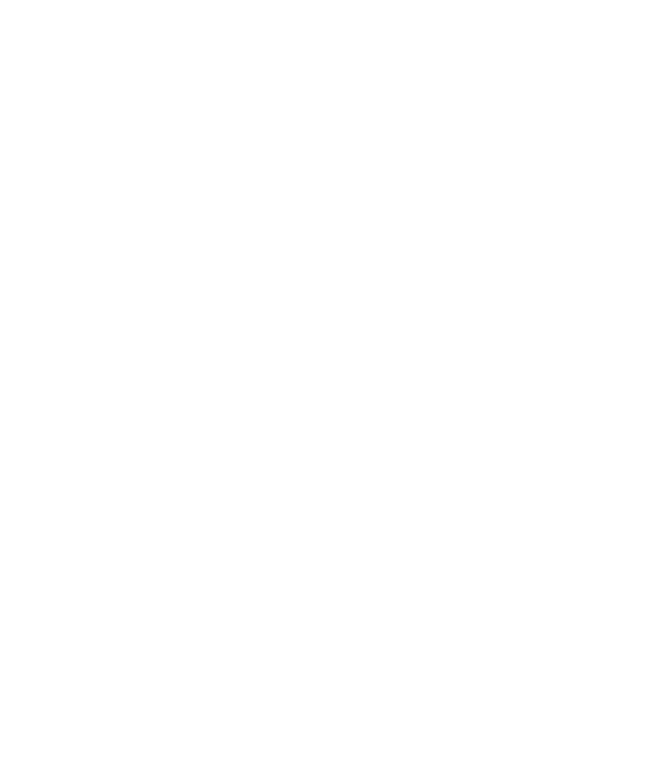
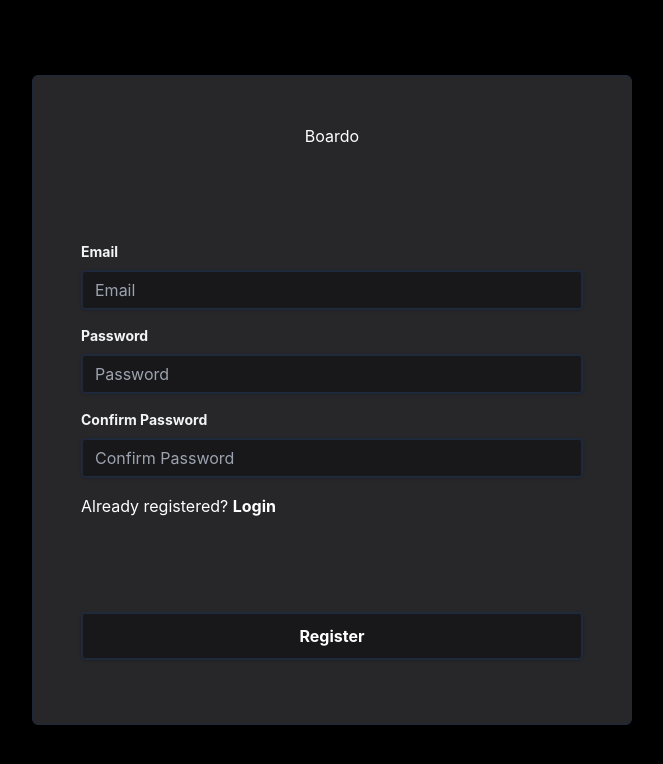
Before and after one commit to dingi7/boardo, a React (Create React App) app: page /auth/register in a window 1280 px wide. Before the commit this address had no page. Shown: the top 764 px of the page, without its empty margins (308-971 px from the left). Built offline with nearby package versions, Linux system fonts and the light colour scheme; what react-auth-kit would draw is missing.

Commit message:
Add register page

```diff
--- a/src/App.tsx
+++ b/src/App.tsx
@@ -1,16 +1,17 @@
-import { BrowserRouter, Routes, Route } from 'react-router-dom';
-import './App.css';
-import { LandingPage } from './Pages/LandingPage/LandingPage';
-import { Board } from './Pages/Board/Board';
-import { AuthProvider } from 'react-auth-kit';
+import { BrowserRouter, Routes, Route } from "react-router-dom";
+import "./App.css";
+import { LandingPage } from "./Pages/LandingPage/LandingPage";
+import { Board } from "./Pages/Board/Board";
+import { AuthProvider } from "react-auth-kit";
+import { Register } from "./Pages/Auth/Register";
 
 function App() {
     return (
         <AuthProvider
-            authType={'localstorage'}
-            authName={'access_info'}
+            authType={"localstorage"}
+            authName={"access_info"}
             cookieDomain={window.location.hostname}
-            cookieSecure={window.location.protocol === 'https:'}
+            cookieSecure={window.location.protocol === "https:"}
         >
             <div className="App">
                 <BrowserRouter>
@@ -18,6 +19,7 @@
                         <Route path="/" element={<LandingPage />} />
                         <Route path="/landing" element={<LandingPage />} />
                         <Route path="/board/:id" element={<Board />} />
+                        <Route path="/auth/register" element={<Register />} />
                     </Routes>
                     {/* <LandingPage></LandingPage> */}
                 </BrowserRouter>
--- /dev/null
+++ b/src/Components/AuthInput.tsx
@@ -0,0 +1,26 @@
+import React from "react";
+
+type Props = {
+    type: string;
+    text: string;
+    id: string;
+};
+
+export const AuthInput = (props: Props) => {
+    return (
+        <div className="mb-4">
+            <label
+                className="block text-gray-100 text-sm font-bold mb-2 text-left"
+                htmlFor={props.id}
+            >
+                {props.text}
+            </label>
+            <input
+                className="shadow appearance-none border-2 drop-shadow-sm border-slate-800 rounded w-full py-2 px-3 text-white leading-tight focus:outline-none focus:shadow-outline bg-zinc-900 outline-none"
+                id={props.id}
+                type={props.type}
+                placeholder={props.text}
+            />
+        </div>
+    );
+};
--- /dev/null
+++ b/src/Pages/Auth/Register.tsx
@@ -0,0 +1,38 @@
+import React from "react";
+import { Link } from "react-router-dom";
+import { AuthInput } from "../../Components/AuthInput";
+
+type Props = {};
+
+export const Register = (props: Props) => {
+    return (
+        <div className="h-screen bg-black flex justify-center items-center">
+            <div className=" w-[600px] h-[650px] bg-zinc-800 border border-slate-800 rounded-md flex flex-col p-12 pb-16 justify-between">
+                <h1 className="text-white">Boardo</h1>
+                <div>
+                    <AuthInput type="email" text="Email" id="email" />
+                    <AuthInput type="password" text="Password" id="password" />
+                    <AuthInput
+                        type="password"
+                        text="Confirm Password"
+                        id="confirmPassword"
+                    />
+                    <div className="text-white text-left">
+                        Already registered?{" "}
+                        <Link to="/auth/login" className="font-bold ">
+                            Login
+                        </Link>
+                    </div>
+                </div>
+
+                <button
+                    className="shadow border-2 font-bold border-slate-800 rounded w-full py-3 px-3 text-white leading-tight focus:outline-none focus:shadow-outline bg-zinc-900 outline-none hover:bg-zinc-700"
+                    id="registerButton"
+                    type="submit"
+                >
+                    Register
+                </button>
+            </div>
+        </div>
+    );
+};
```
